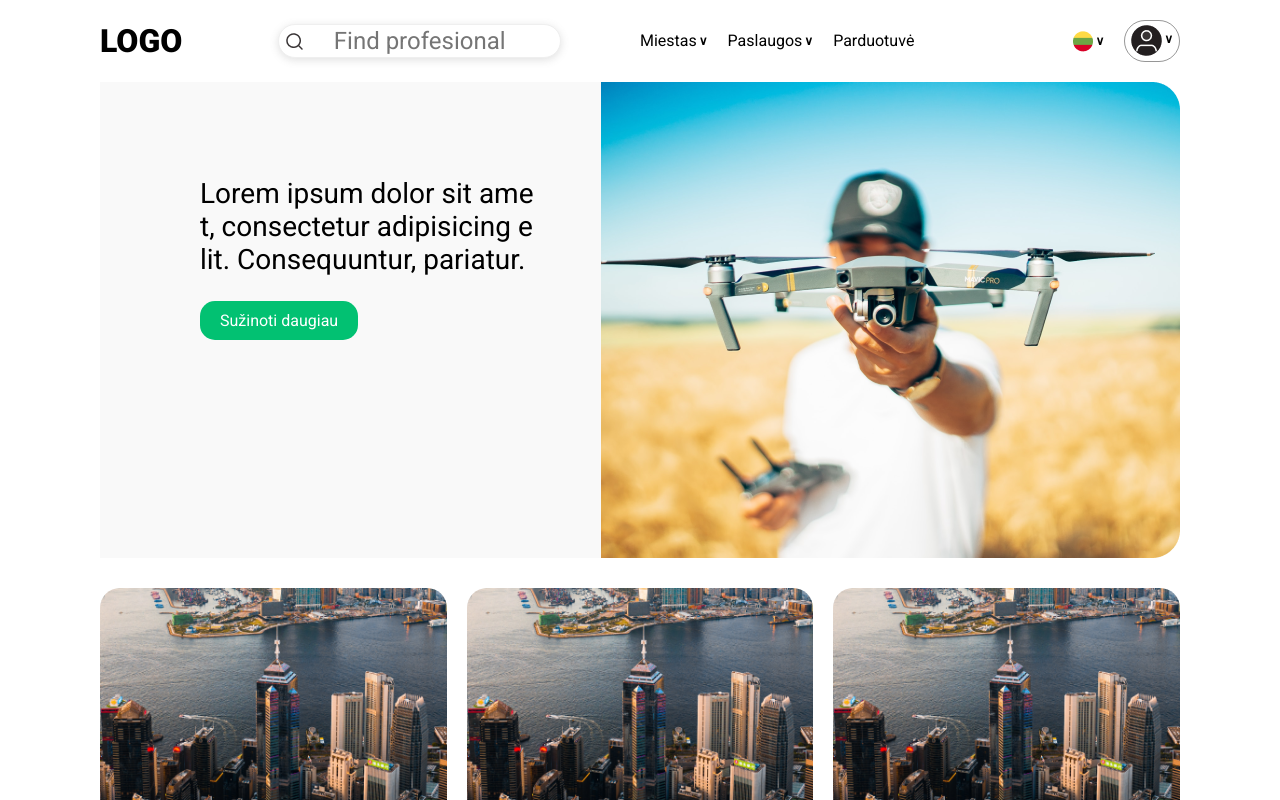
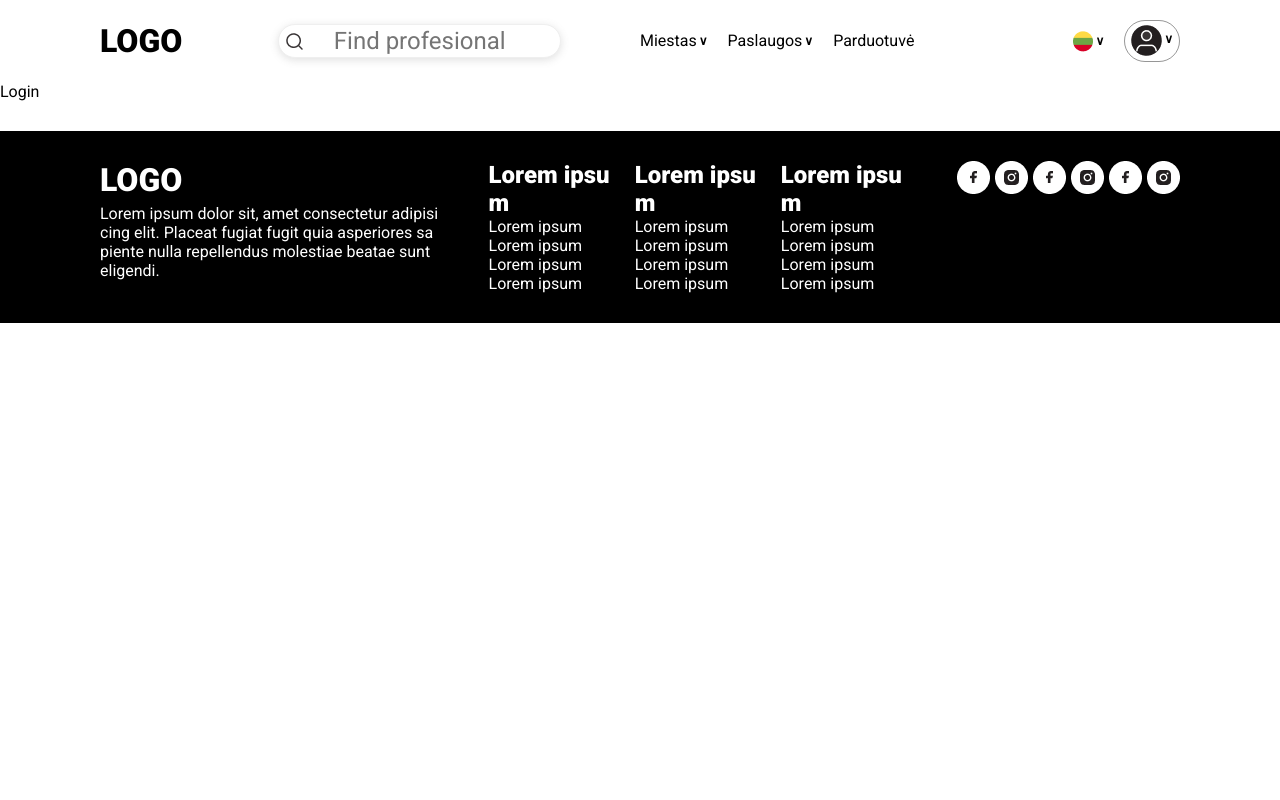
Before and after one commit to Scarab911/drone-hub, a React (Create React App) app: page /login in a window 1280 px wide. Shown: the top 800 px of the page. Built offline with nearby package versions, Linux system fonts and the light colour scheme.

Commit message:
adding routes

```diff
--- a/package.json
+++ b/package.json
@@ -8,6 +8,7 @@
     "@testing-library/user-event": "^13.5.0",
     "react": "^18.2.0",
     "react-dom": "^18.2.0",
+    "react-router-dom": "^6.4.1",
     "react-scripts": "5.0.1",
     "web-vitals": "^2.1.4"
   },
--- a/src/App.js
+++ b/src/App.js
@@ -1,14 +1,21 @@
 import React from 'react';
+import { Routes, Route } from 'react-router-dom';
+//COMPONENTS
 import Footer from './components/footer/Footer';
 import Header from './components/header/Header';
 import Main from './components/main/Main';
+import Login from './components/login/Login';
 import './index.css';
 
 function App() {
   return (
     <div>
-      <Header></Header>
-      <Main />
+      <Header />
+      <Routes>
+        <Route path="/" element={<Main />} />
+        <Route path="/login" element={<Login />} />
+      </Routes>
+      {/* <Main /> */}
       <Footer />
     </div>
   );
--- /dev/null
+++ b/src/components/login/Login.jsx
@@ -0,0 +1,5 @@
+import React from 'react';
+
+export default function Login() {
+  return <div>Login</div>;
+}
--- a/src/index.js
+++ b/src/index.js
@@ -1,11 +1,14 @@
 import React from 'react';
 import ReactDOM from 'react-dom/client';
 import App from './App';
+import { BrowserRouter } from 'react-router-dom';
 
 const root = ReactDOM.createRoot(document.getElementById('root'));
 root.render(
   <React.StrictMode>
-    <App />
+    <BrowserRouter>
+      <App />
+    </BrowserRouter>
   </React.StrictMode>
 );
 
```
Also changed, not shown: 1 other file (tests, documents, lock files or other folders).
